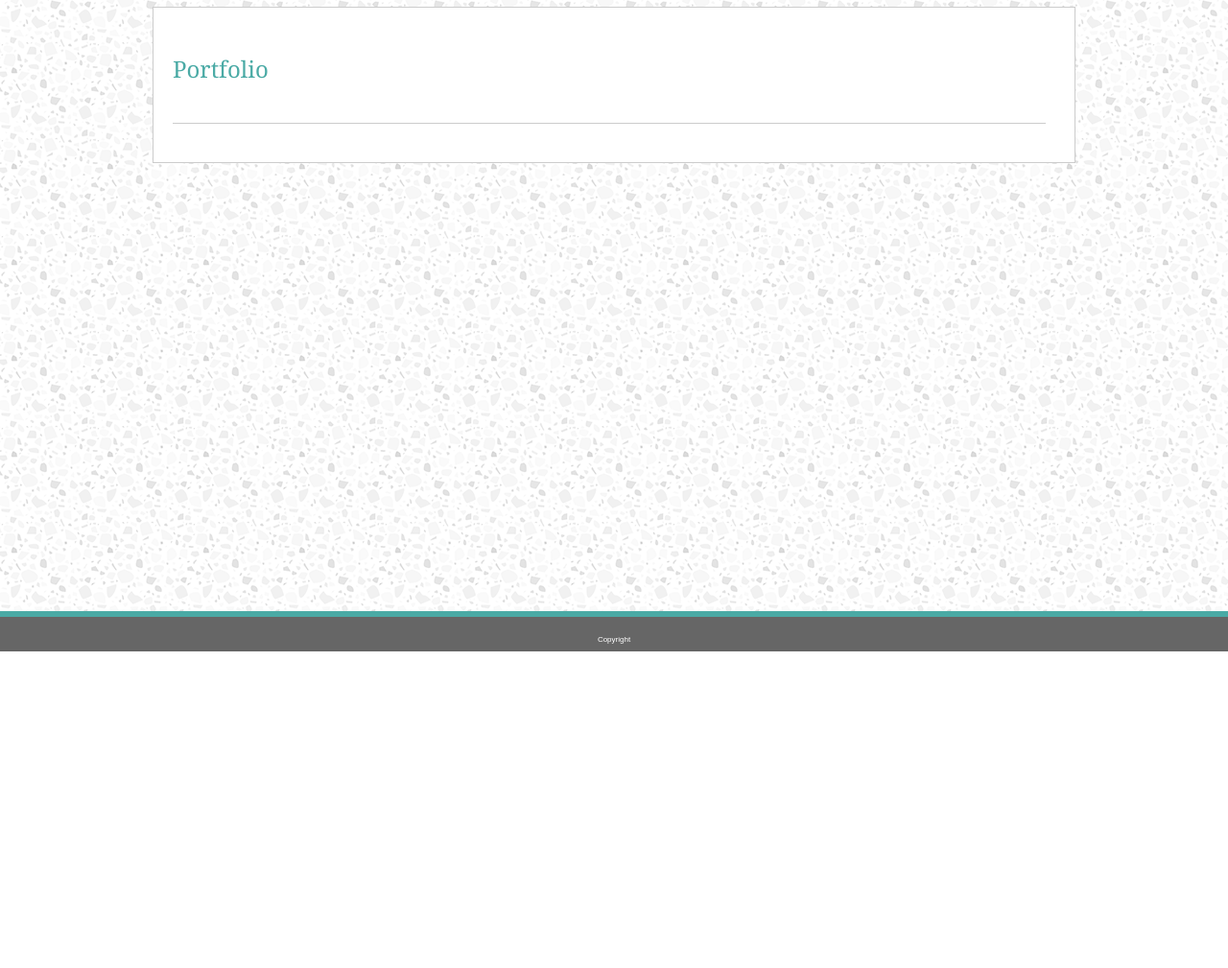
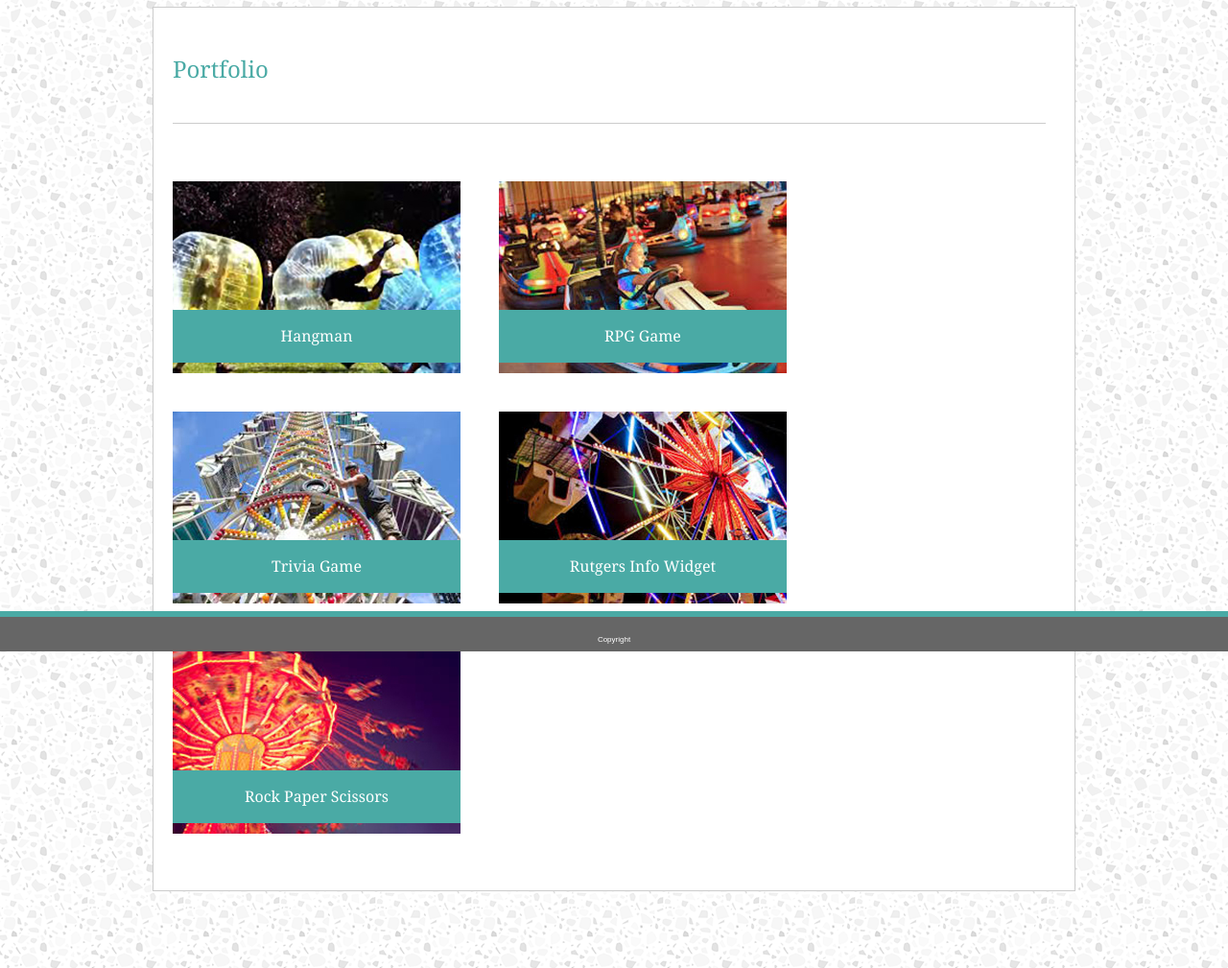
Before and after one commit to koneone2002/Basic-Portfolio, a plain HTML site: page portfolio.html in a window 1280 px wide. Shown: the part 121-1130 px from the top of the page at 96% size. Before the commit the page ends 800 px from the top, so only its background shows below. Drawn offline with Linux system fonts and the light colour scheme.

Commit message:
more changes

```diff
--- a/assets/css/style2.css
+++ b/assets/css/style2.css
@@ -132,12 +132,13 @@ li.rightBorder {
 }
 
 nav ul li a:hover {
-	color: #4aaaa5;
-	font-weight: bold;
+	background-color: #87B8B6;
+	color: white;
+	padding: 10px;
 }
 
 
-}
+
 .clearfix::after {
 
     content: "";
@@ -176,3 +177,69 @@ textarea {
 	bottom: 3px;
 
 }
+
+.picture {
+	margin: 20px;
+}
+.long {
+	height: 800px;
+
+
+}
+.banner {
+	background-color: #4aaaa5;
+	color: white;
+	font-family: 'Georgia', Times, "Times New Roman", serif;
+	padding: 10px;
+	position: absolute;
+	top: 295px;
+	text-align: center;
+	width: 280px;
+
+}
+.banner1 {
+	background-color: #4aaaa5;
+	color: white;
+	font-family: 'Georgia', Times, "Times New Roman", serif;
+	padding: 10px;
+	position: absolute;
+	top: 535px;
+	text-align: center;
+	width: 280px;
+
+}
+.banner2 {
+	background-color: #4aaaa5;
+	color: white;
+	font-family: 'Georgia', Times, "Times New Roman", serif;
+	padding: 10px;
+	position: absolute;
+	top: 775px;
+	text-align: center;
+	width: 280px;
+
+}
+.banner3 {
+	background-color: #4aaaa5;
+	color: white;
+	font-family: 'Georgia', Times, "Times New Roman", serif;
+	padding: 10px;
+	position: absolute;
+	top: 295px;
+	right: 270px;
+	text-align: center;
+	width: 280px;
+
+}
+.banner4 {
+	background-color: #4aaaa5;
+	color: white;
+	font-family: 'Georgia', Times, "Times New Roman", serif;
+	padding: 10px;
+	position: absolute;
+	top: 535px;
+	text-align: center;
+	width: 280px;
+	right: 270px;
+
+}
--- a/portfolio.html
+++ b/portfolio.html
@@ -29,20 +29,34 @@
 
 	<main>
 
-			<h2>Portfolio</h2>
-		<div class="relative">
+		<h2>Portfolio</h2>
+		<div class="relative, long">
 			<p class="relative">
+				<div>
+
+					<img class="picture" src="assets/images/bubbles.jpeg" alt="picture of bubblewars">
+					<p class="banner">Hangman</p>
+					<img class="picture" src="assets/images/bumpercars.jpg" alt="picture of bumpercars">
+					<p class="banner1">Trivia Game</p>
+					<img class="picture" src="assets/images/zipper.jpeg" alt="picture of the zipper">
+					<p class="banner2">Rock Paper Scissors</p>
+					<img class="picture" src="assets/images/ferris.jpg" alt="picture of a ferriswheel">
+					<p class="banner3">RPG Game</p>
+					<img class="picture" src="assets/images/swingride.jpeg" alt="picture of a swingride">
+					<p class="banner4">Rutgers Info Widget</p>
+
+				</div>
 
 
 			</p>
-
-
 		</div>
-	<section>
 
 
 
-	</section>
+
+
+
+
 
 	</main>
 
```
Also changed, not shown: contact.html (+1 -5 lines), index.html (+1 -1 lines), assets/images/IMG_2843.jpg (added), assets/images/bubbles.jpeg (added), assets/images/bumpercars.jpg (added), assets/images/ferris.jpg (added), assets/images/swingride.jpeg (added), assets/images/zipper.jpeg (added), 3 other files.
